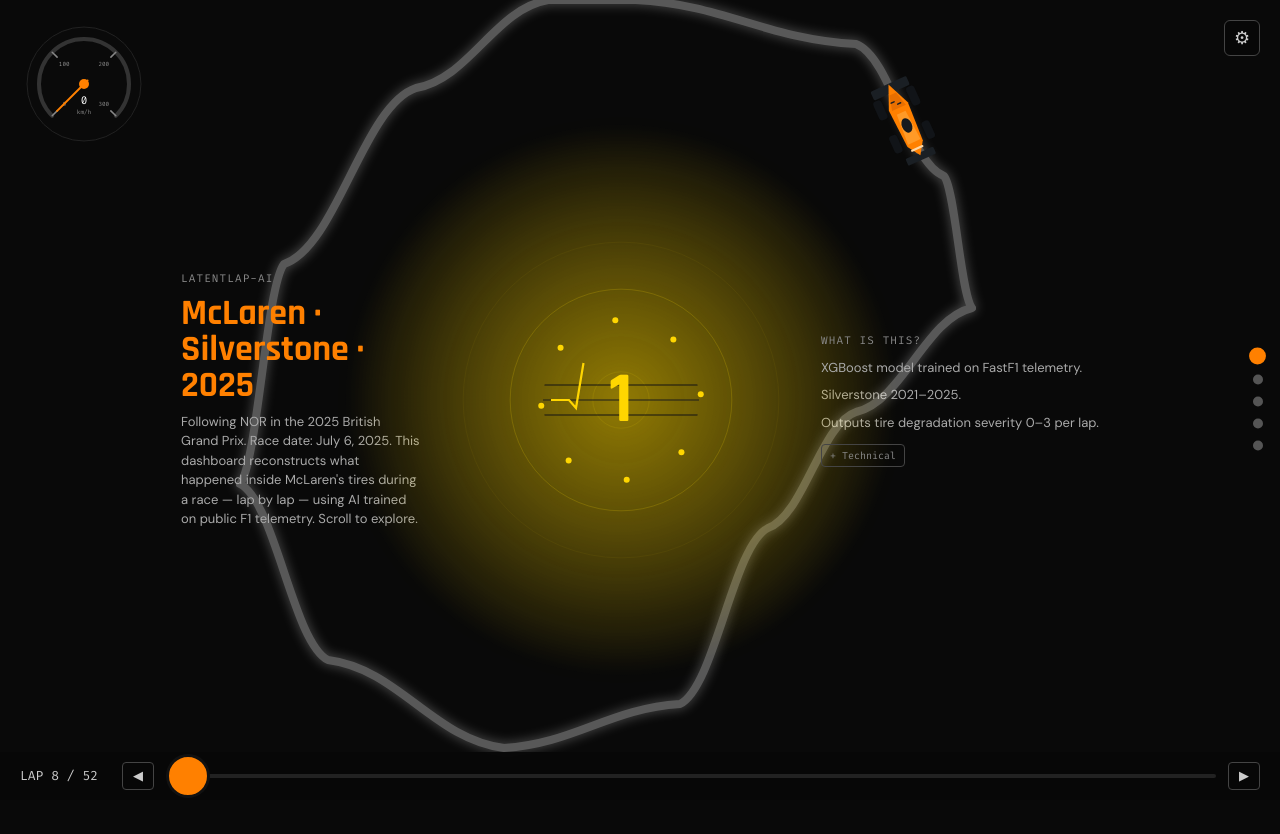
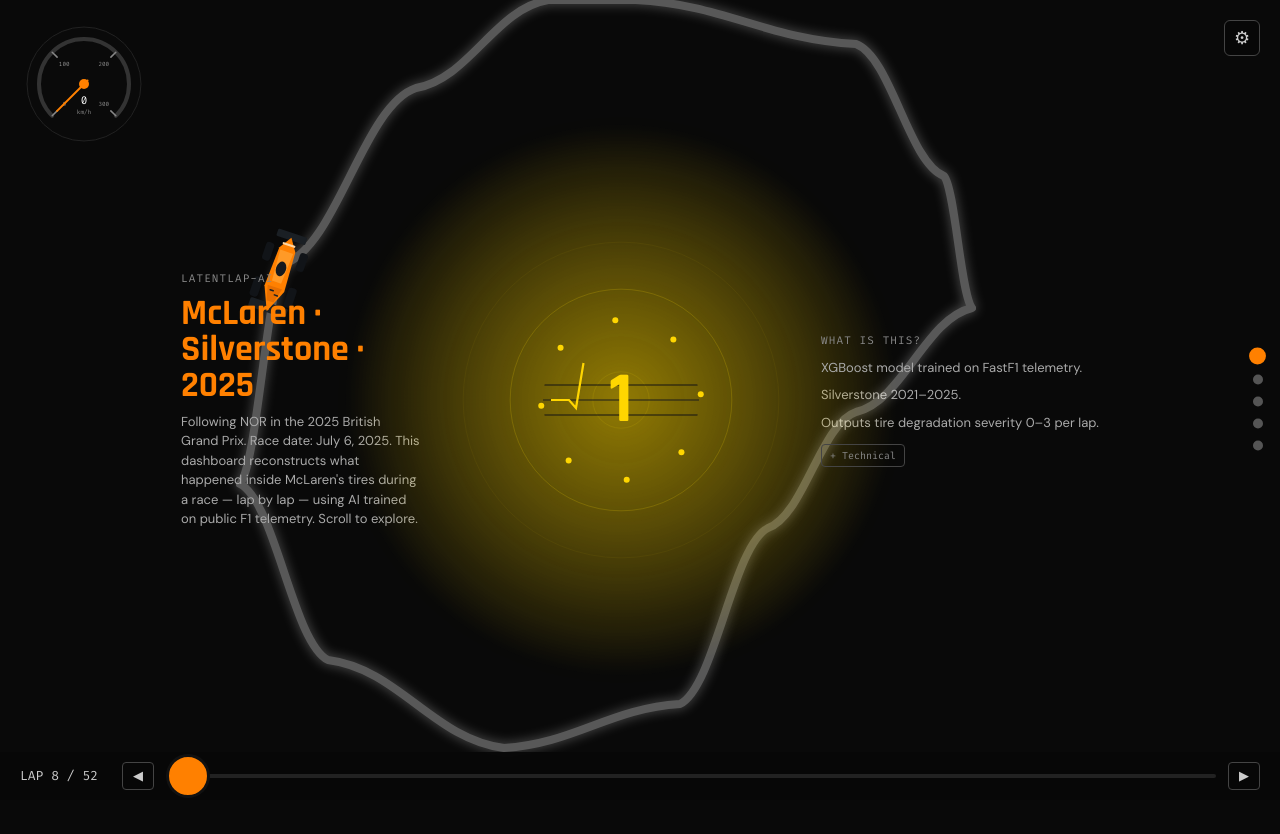
Before and after one commit to Hussain-coder-eng/LatentLap-AI, a Next.js app in the folder dashboard/: page / in a window 1280 px wide. Shown: the top 834 px of the page. Built offline with nearby package versions, Linux system fonts and the light colour scheme.

Commit message:
feat: car continuous 8s loop + per-corner SHAP glow with donut arcs and pulse

```diff
--- a/dashboard/app/components/ScrollStage.tsx
+++ b/dashboard/app/components/ScrollStage.tsx
@@ -271,7 +271,7 @@ export default function ScrollStage() {
           background: 'var(--bg)',
         }}>
           {/* Background circuit */}
-          <SilverstoneCircuit activeChapter={activeChapter} topFeature={topFeatureKey} />
+          <SilverstoneCircuit activeChapter={activeChapter} />
 
           {/* Chapter 3 (Race Arc): compact lap severity timeline */}
           {activeChapter === 3 && (
--- a/dashboard/app/components/SilverstoneCircuit.tsx
+++ b/dashboard/app/components/SilverstoneCircuit.tsx
@@ -1,28 +1,54 @@
 'use client'
 import { useEffect, useRef } from 'react'
 import { animate, createDrawable } from 'animejs'
-import { buildCircuitPath, lapToCircuitProgress, CORNER_SVG } from '../../lib/circuitSvg'
-import { getAllLapsForDriver } from '../../lib/data'
+import { buildCircuitPath, CORNER_SVG } from '../../lib/circuitSvg'
+import { getSHAP, getCornerBreakdowns, normalizeCornerScores, type CornerBreakdown, type DegType } from '../../lib/data'
 import { useRaceContext } from '../RaceContext'
 import { useReducedMotion } from '../../lib/useReducedMotion'
 
 interface SilverstoneCircuitProps {
   activeChapter: number
-  topFeature?: string | null
 }
 
 // Build path once at module level — stable across renders
 const CIRCUIT_PATH_D = buildCircuitPath()
 
-export function SilverstoneCircuit({ activeChapter, topFeature: _topFeature }: SilverstoneCircuitProps) {
+function polarToCartesian(cx: number, cy: number, r: number, angleDeg: number) {
+  const rad = ((angleDeg - 90) * Math.PI) / 180
+  return { x: cx + r * Math.cos(rad), y: cy + r * Math.sin(rad) }
+}
+
+function describeArc(cx: number, cy: number, r: number, startAngle: number, endAngle: number): string {
+  if (Math.abs(endAngle - startAngle) < 0.5) return ''
+  const s = polarToCartesian(cx, cy, r, startAngle)
+  const e = polarToCartesian(cx, cy, r, endAngle)
+  const large = endAngle - startAngle > 180 ? '1' : '0'
+  return `M ${s.x.toFixed(2)} ${s.y.toFixed(2)} A ${r} ${r} 0 ${large} 1 ${e.x.toFixed(2)} ${e.y.toFixed(2)}`
+}
+
+const DEG_COLORS: Record<DegType, string> = {
+  blister: '#FF1744',
+  thermal: '#FF8000',
+  wear:    '#FFD600',
+  other:   '#888888',
+}
+
+const CORNER_LABELS: Record<string, string> = {
+  MB:    'MB',
+  Copse: 'COPSE',
+  Stowe: 'STOWE',
+  Club:  'CLUB',
+}
+
+export function SilverstoneCircuit({ activeChapter }: SilverstoneCircuitProps) {
   const circuitRef = useRef<SVGPathElement>(null)
   const carRef = useRef<SVGGElement>(null)
   const reducedMotion = useReducedMotion()
   const { currentLap, currentYear, currentDriver } = useRaceContext()
 
-  const allLaps = getAllLapsForDriver(currentYear, currentDriver)
-  // Use max lap_number (not allLaps.length) — predicted laps are a subset of actual race laps
-  const maxLapNum = allLaps.length > 0 ? allLaps[allLaps.length - 1].lap_number : 1
+  const shapEntry  = getSHAP(currentYear, currentDriver, currentLap)
+  const breakdowns = shapEntry ? getCornerBreakdowns(shapEntry) : null
+  const scores     = breakdowns ? normalizeCornerScores(breakdowns) : null
 
   // Draw circuit in on mount; skip if reduced motion
   useEffect(() => {
@@ -34,25 +60,42 @@ export function SilverstoneCircuit({ activeChapter, topFeature: _topFeature }: S
     })
   }, [reducedMotion])
 
-  // Move car to current lap position along the path
+  // Continuous GSAP loop — car drives full circuit in 8s, repeat forever
   useEffect(() => {
+    if (reducedMotion) return
     const pathEl = circuitRef.current
-    const carEl = carRef.current
+    const carEl  = carRef.current
     if (!pathEl || !carEl) return
 
-    const progress = lapToCircuitProgress(currentLap, maxLapNum)
+    let tween: { kill: () => void } | null = null
+
+    import('gsap').then(({ default: gsap }) => {
+      const proxy = { t: 0 }
+      tween = gsap.to(proxy, {
+        t: 1,
+        duration: 8,
+        ease: 'none',
+        repeat: -1,
+        onUpdate() {
           const totalLength = pathEl.getTotalLength()
-    const dist = progress * totalLength
+          const dist  = proxy.t * totalLength
           const point = pathEl.getPointAtLength(dist)
-    const half = Math.min(1, totalLength * 0.005)
-    const p1 = pathEl.getPointAtLength(Math.max(0, dist - half))
-    const p2 = pathEl.getPointAtLength(Math.min(totalLength, dist + half))
-    const dx = p2.x - p1.x
-    const dy = p2.y - p1.y
-    // Car SVG nose points -Y (up), so Math.atan2(dx, -dy) gives correct forward rotation
+          const half  = Math.min(1, totalLength * 0.005)
+          const p1    = pathEl.getPointAtLength(Math.max(0, dist - half))
+          const p2    = pathEl.getPointAtLength(Math.min(totalLength, dist + half))
+          const dx    = p2.x - p1.x
+          const dy    = p2.y - p1.y
           const angleDeg = Math.atan2(dx, -dy) * (180 / Math.PI)
-    carEl.setAttribute('transform', `translate(${point.x.toFixed(2)}, ${point.y.toFixed(2)}) rotate(${angleDeg.toFixed(1)}) translate(-6, -11)`)
-  }, [currentLap, maxLapNum])
+          carEl.setAttribute(
+            'transform',
+            `translate(${point.x.toFixed(2)}, ${point.y.toFixed(2)}) rotate(${angleDeg.toFixed(1)}) translate(-6, -11)`
+          )
+        },
+      })
+    })
+
+    return () => { tween?.kill() }
+  }, [reducedMotion])
 
   const showCornerGlow = activeChapter === 2
 
@@ -93,19 +136,84 @@ export function SilverstoneCircuit({ activeChapter, topFeature: _topFeature }: S
       />
 
       {/* Corner glow circles — Chapter 2 (Predictors) only */}
-      {showCornerGlow &&
-        Object.entries(CORNER_SVG).map(([name, pos]) => (
+      {showCornerGlow && breakdowns && scores && (
+        <g data-testid="corner-glow-group">
+          <defs>
+            <style>{`
+              @keyframes cornerPulse {
+                0%, 100% { transform: scale(1);    opacity: 0.95; }
+                50%       { transform: scale(1.18); opacity: 0.6;  }
+              }
+              .corner-pulse {
+                animation: cornerPulse 0.9s ease-in-out infinite;
+                transform-box: fill-box;
+                transform-origin: center;
+              }
+            `}</style>
+          </defs>
+          {Object.entries(CORNER_SVG).map(([name, pos]) => {
+            const score = scores[name] ?? 0
+            const bd    = breakdowns[name]
+            if (!bd) return null
+
+            const r       = 8 + score * 6
+            const opacity = 0.35 + score * 0.6
+            const color   = score > 0.6 ? '#FF1744' : '#FF8000'
+            const isPrimary = score === Math.max(...Object.values(scores))
+
+            const arcR = r + 3
+            const total = bd.blister + bd.thermal + bd.wear + bd.other
+            const arcs: Array<{ type: DegType; startAngle: number; endAngle: number }> = []
+            let angle = 0
+            for (const type of ['blister', 'thermal', 'wear', 'other'] as DegType[]) {
+              const share = total > 0 ? (bd[type] / total) * 360 : 0
+              if (share > 1) {
+                arcs.push({ type, startAngle: angle, endAngle: angle + share })
+              }
+              angle += share
+            }
+
+            const labelY = pos.y - r - 6
+
+            return (
+              <g key={name}>
                 <circle
-            key={name}
-            cx={pos.x}
-            cy={pos.y}
-            r={8}
+                  cx={pos.x} cy={pos.y} r={r}
                   fill="none"
-            stroke="#FF8000"
+                  stroke={color}
                   strokeWidth={2}
-            opacity={0.45}
+                  opacity={opacity}
+                  className={score > 0.7 ? 'corner-pulse' : undefined}
+                />
+                {arcs.map(arc => (
+                  <path
+                    key={arc.type}
+                    d={describeArc(pos.x, pos.y, arcR, arc.startAngle, arc.endAngle)}
+                    fill="none"
+                    stroke={DEG_COLORS[arc.type]}
+                    strokeWidth={2.5}
+                    strokeLinecap="round"
+                    opacity={0.85}
                   />
                 ))}
+                <text
+                  x={pos.x} y={labelY}
+                  textAnchor="middle"
+                  fontSize={isPrimary ? 5.5 : 4.5}
+                  fill={isPrimary ? '#ffffff' : '#aaaaaa'}
+                  fontFamily="monospace"
+                  opacity={isPrimary ? 0.9 : 0.55}
+                >
+                  {isPrimary
+                    ? `${CORNER_LABELS[name]} · ${bd.dominant.toUpperCase()}`
+                    : CORNER_LABELS[name]
+                  }
+                </text>
+              </g>
+            )
+          })}
+        </g>
+      )}
 
       {/* Car marker — compact top-down F1 silhouette, positioned via transform */}
       <g ref={carRef} data-testid="circuit-car-marker">
```
Lines whose indentation alone changed are shown as unchanged.
